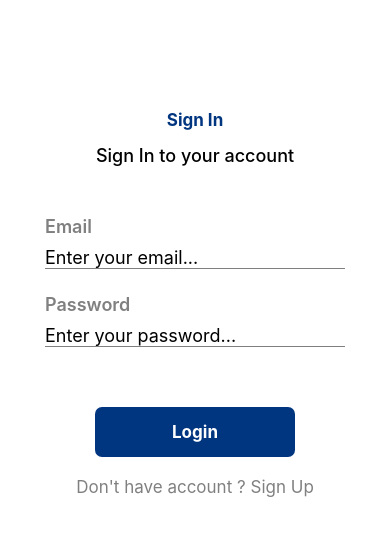
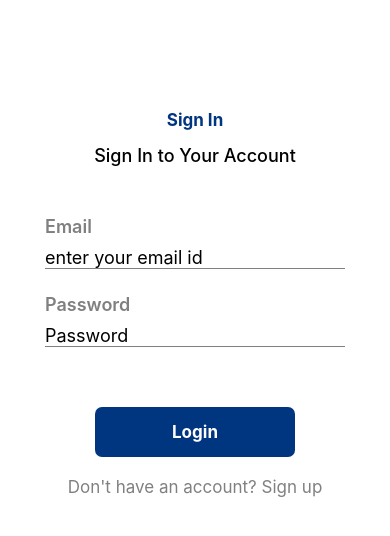
Before and after one commit to meddhahbi/Reservio, a React Native app: screen /Login in a window 390 px wide. Shown: the top 536 px of the page. Built offline with nearby package versions, Linux system fonts and the light colour scheme; no server answers.

Commit message:
Finish with authenticatin

```diff
--- a/Screens/LoginScreen.js
+++ b/Screens/LoginScreen.js
@@ -1,50 +1,67 @@
 import {
-  KeyboardAvoidingView,
-  Pressable,
-  SafeAreaView,
   StyleSheet,
   Text,
+  View,
+  SafeAreaView,
+  KeyboardAvoidingView,
   TextInput,
-  View,
+  Pressable,
 } from "react-native";
-import React, { useEffect, useState } from "react";
+import React, { useState, useEffect } from "react";
 import { useNavigation } from "@react-navigation/native";
-import {signInWithEmailAndPassword} from "firebase/auth";
 import { auth } from "../FirebaseConfig";
-
-
+import { signInWithEmailAndPassword } from "firebase/auth";
 
 const LoginScreen = () => {
   const [email, setEmail] = useState("");
   const [password, setPassword] = useState("");
   const navigation = useNavigation();
 
+//   console.log(userCredentials.user.stsTokenManager.accessToken);
+//   AsyncStorage.setItem(
+//     "tokenUser",
+//     userCredentials.user.stsTokenManager.accessToken
+//   );
+
+//   useEffect(() => {
+//     const getMyObject = async () => {
+//       try {
+//         const jsonValue = await AsyncStorage.getItem("tokenUser");
+//         console.log("jsonValue");
+//         if (jsonValue) {
+//           navigation.replace("Main");
+//         }
+//       } catch (e) {
+//         console.log(e);
+//       }
+//     };
+//     getMyObject();
+//   }, [token]);
+
  const login = () => {
      signInWithEmailAndPassword(auth,email,password).then((userCredential) => {
+      if(userCredential){
+        navigation.replace("Main");
         console.log("user credential", userCredential);
+      }
         const user = userCredential.user;
         console.log("user details", user);
      })
  }
 
+  // useEffect(() => {
+  //   try {
+  //     const unsubscribe = auth.onAuthStateChanged((authUser) => {
+  //       if (authUser) {
+  //         navigation.replace("Main");
+  //       }
+  //     });
 
-   useEffect(() => {
-    try {
-      const unsubscribe = auth.onAuthStateChanged((authUser) => {
-        if (authUser) {
-          navigation.replace("Main");
-        }
-      });
-
-      return unsubscribe;
-    } catch (e) {
-      console.log(e);
-    }
-  }, []);
-
-
-
-
+  //     return unsubscribe;
+  //   } catch (e) {
+  //     console.log(e);
+  //   }
+  // }, []);
 
   return (
     <SafeAreaView
@@ -66,8 +83,9 @@ const LoginScreen = () => {
           <Text style={{ color: "#003580", fontSize: 17, fontWeight: "700" }}>
             Sign In
           </Text>
+
           <Text style={{ marginTop: 15, fontSize: 18, fontWeight: "500" }}>
-            Sign In to your account
+            Sign In to Your Account
           </Text>
         </View>
 
@@ -80,7 +98,7 @@ const LoginScreen = () => {
             <TextInput
               value={email}
               onChangeText={(text) => setEmail(text)}
-              placeholder="Enter your email..."
+              placeholder="enter your email id"
               placeholderTextColor={"black"}
               style={{
                 fontSize: email ? 18 : 18,
@@ -101,7 +119,7 @@ const LoginScreen = () => {
               value={password}
               onChangeText={(text) => setPassword(text)}
               secureTextEntry={true}
-              placeholder="Enter your password..."
+              placeholder="Password"
               placeholderTextColor={"black"}
               style={{
                 fontSize: password ? 18 : 18,
@@ -138,15 +156,14 @@ const LoginScreen = () => {
           </Text>
         </Pressable>
 
-
-            <Pressable onPress={()=>navigation.navigate("Register")} style={{marginTop:20}}>
-
-              <Text style={{textAlign:"center", color:"gray",fontSize:17}}>Don't have account ? Sign Up</Text>
-
+        <Pressable
+          onPress={() => navigation.navigate("Register")}
+          style={{ marginTop: 20 }}
+        >
+          <Text style={{ textAlign: "center", color: "gray", fontSize: 17 }}>
+            Don't have an account? Sign up
+          </Text>
         </Pressable>
-
-
-
       </KeyboardAvoidingView>
     </SafeAreaView>
   );
--- a/Screens/RegisterScreen.js
+++ b/Screens/RegisterScreen.js
@@ -56,6 +56,9 @@ const RegisterScreen = () => {
         email:user,
         phone:phone,
       })
+
+      console.log(email,uid);
+      navigation.navigate("Main");
 
     })
 
```
Lines whose indentation alone changed are shown as unchanged.
